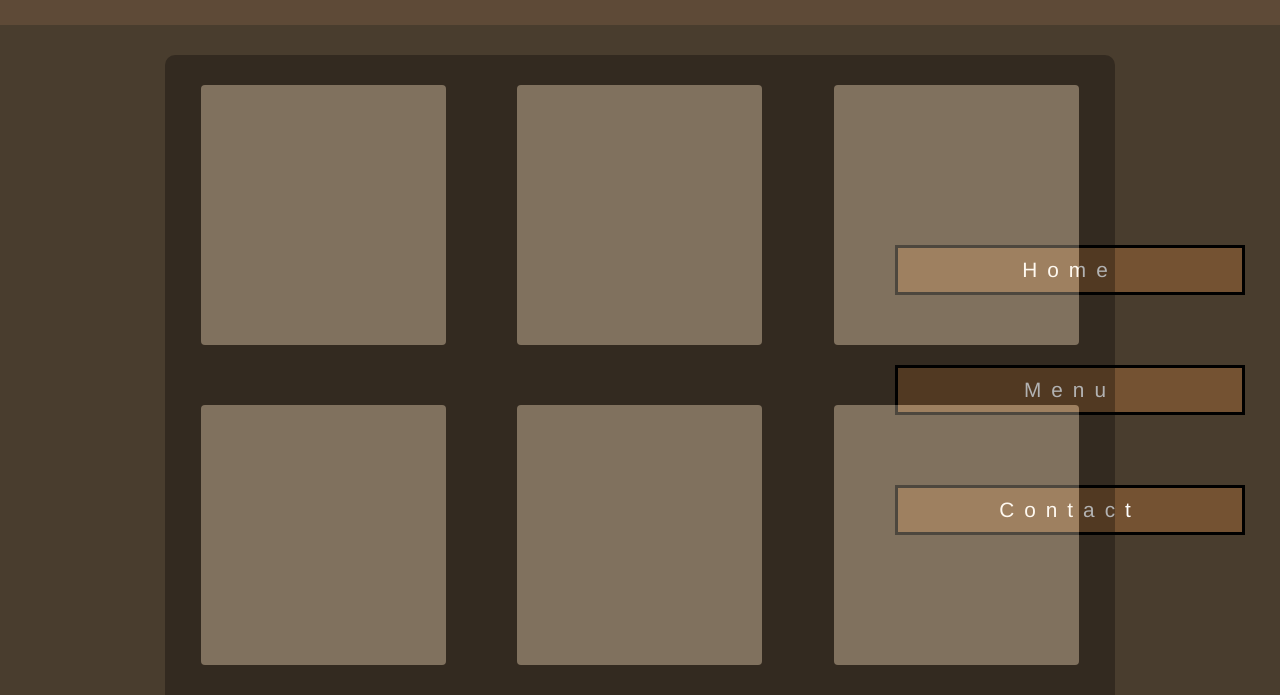
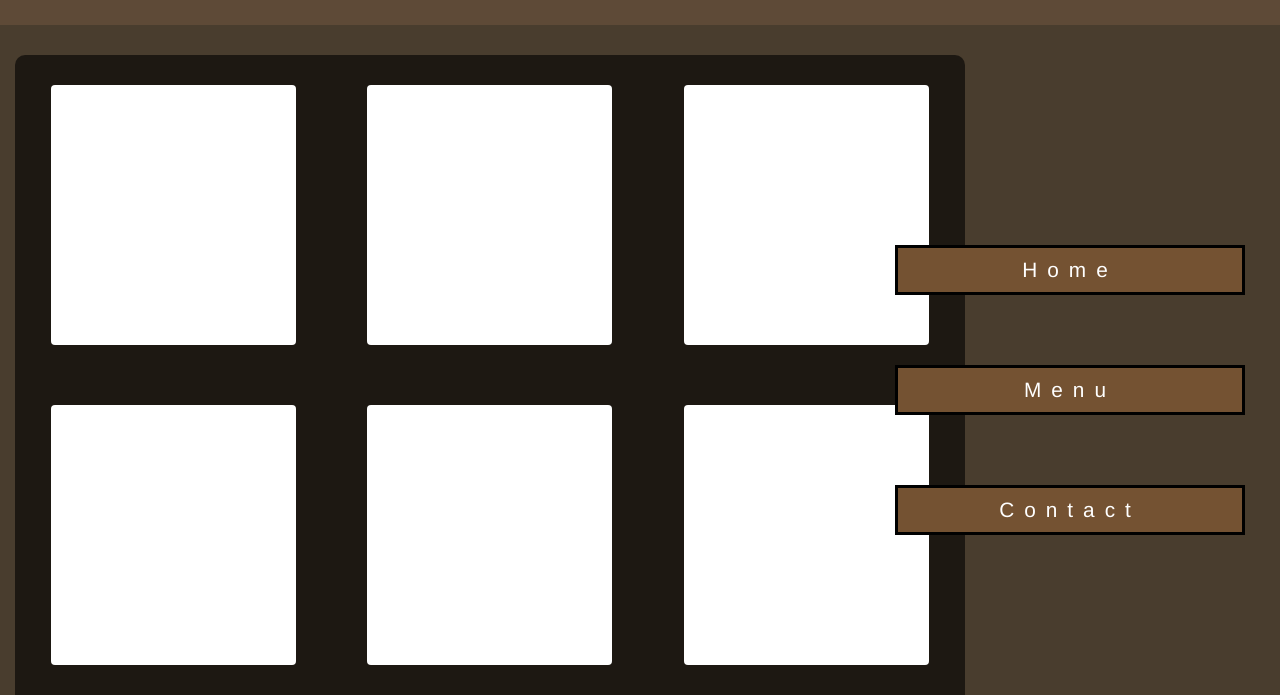
Before and after one commit to ClydeCode/Restaurant-Page, a website built with webpack: page dist/index.html in a window 1280 px wide. Both pictures are taken after a click on the button "Menu". Shown: the part 105-800 px from the top of the page. Built offline with nearby package versions, Linux system fonts and the light colour scheme; files whose address does not match are found by name.

Commit message:
Update styles

```diff
--- a/src/styles.css
+++ b/src/styles.css
@@ -72,7 +72,7 @@ body {
 }
 
 .content .stripe {
-    background-color: rgba(0, 0, 0, .7);
+    background-color: rgba(0, 0, 0, .6);
     width: 800px;
     height: 30px;
 }
@@ -86,14 +86,14 @@ body {
     margin-bottom: 200px;
     height: 100vh;
     width: 950px;
-    background-color: black;
-    opacity: 0.3;
+    background-color: rgba(0, 0, 0, .6);
     border-radius: 10px;
     margin-top: 30px;
+    margin-right: 300px;
 }
 
 .content .main .menu .container {
-    background-color: blanchedalmond;
+    background-color: rgb(255, 255, 255);
     height: 260px;
     width: 245px;
     border-radius: 4px;
```
